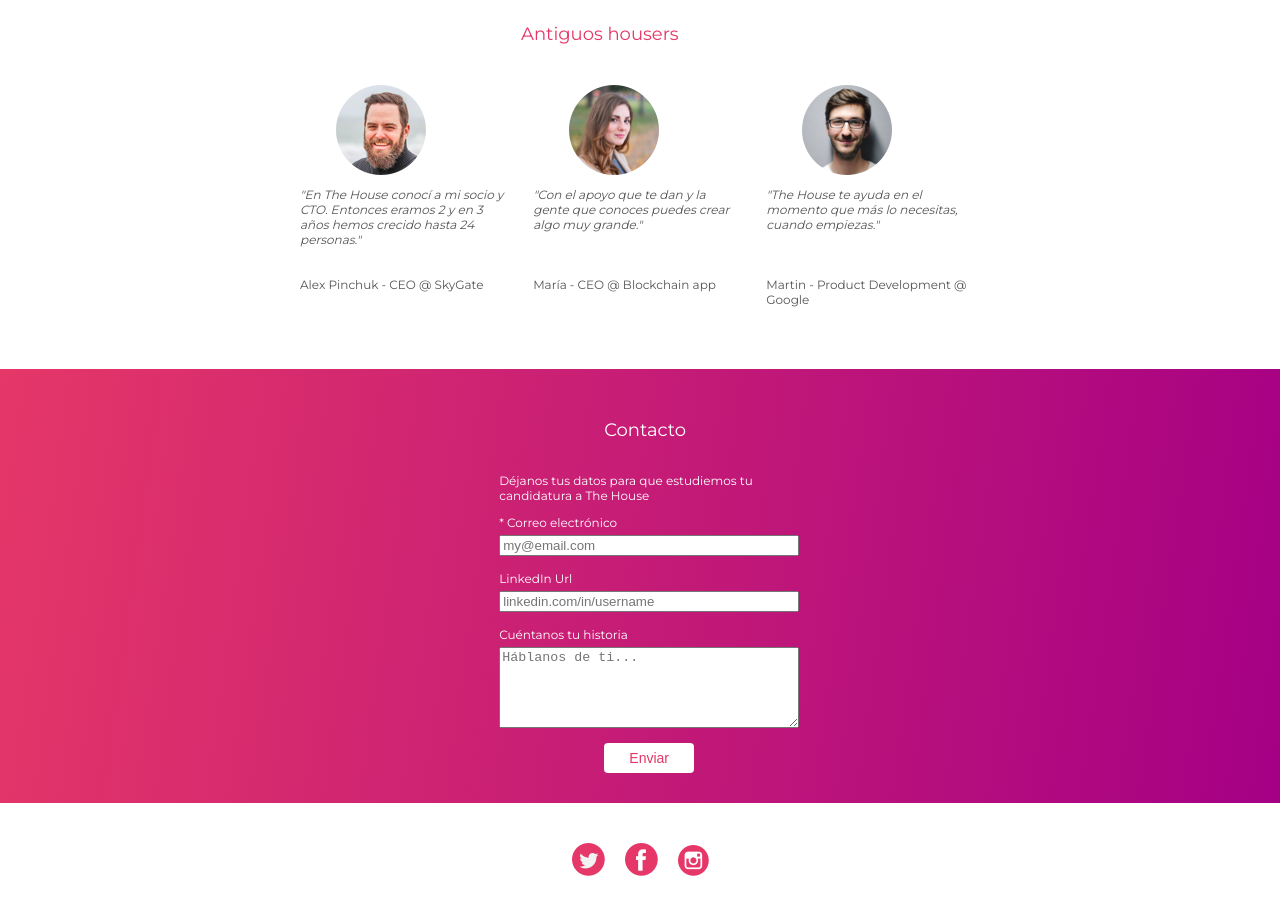
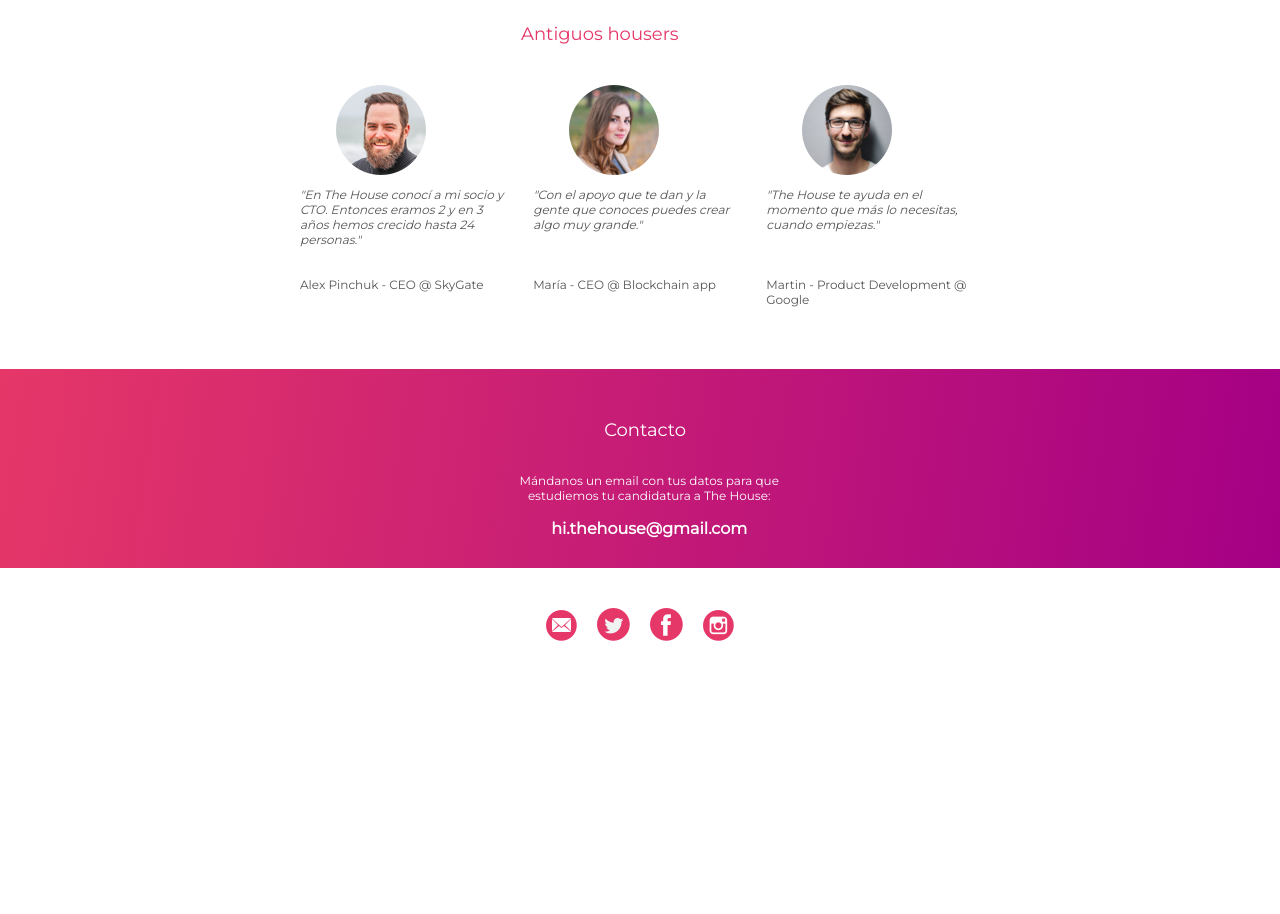
Before and after one commit to miguelarian/thehaus, a website built with webpack: page src/index.html in a window 1280 px wide. Shown: the part 1554-2468 px from the top of the page. After the commit the page ends 2235 px from the top, so only its background shows below. Built offline with nearby package versions, Linux system fonts and the light colour scheme.

Commit message:
Landing v1.0.0 done

```diff
--- a/src/index.html
+++ b/src/index.html
@@ -112,26 +112,17 @@
             <section id="contact" class="section section--full contact">
                 <div class="contact__form">
                     <span class="section__title section__title--secondary section__title--centered">Contacto</span>
-                    <p>Déjanos tus datos para que estudiemos tu candidatura a The House</p>
-                    <div class="contact__form__item">
-                        <div>* Correo electrónico</div>
-                        <input id="email" name="email" type="email" placeholder="my@email.com">
-                    </div>
-                    <div class="contact__form__item">
-                        <div>LinkedIn Url</div>
-                        <input name="linkedin" type="url" placeholder="linkedin.com/in/username">
-                    </div>
-                    <div class="contact__form__item">
-                        <div for="comment">Cuéntanos tu historia</div>
-                        <textarea name="comment" cols="30" rows="5" placeholder="Háblanos de ti..."></textarea>
-                    </div>
-                    <div class="contact__form__item contact__form__item--centered">
-                        <button id="submit" class="btn btn--secondary">Enviar</button>
-                    </div>
+                    <p>Mándanos un email con tus datos para que estudiemos tu candidatura a The House:</p>
+                    <p class="contact__email">hi.thehouse@gmail.com</p>
                 </div>
             </section>
             <section id="social" class="section">
                 <div class="social__list">
+                    <span class="social__item">
+                        <a href='mailto:"mailto:hi.thehouse@gmail.com"'>
+                            <img src="static/email.png" alt="email">
+                        </a>
+                        </span>
                     <span class="social__item">
                         <a href="https://twitter.com/hi_thehouse">
                             <img src="static/twitter.png" alt="twitter">
--- a/src/index.js
+++ b/src/index.js
@@ -24,23 +24,6 @@ function initScroll(){
     });
   }
 
-  function submit() {
-
-    let email = $('#email').val()
-    let li = $('#email').val()
-    let comment  = $('#email').val()
-
-
-    alert('submit')
-  }
-
-
   $(document).ready(function (event) {
-
     initScroll()
-
-    $('#submit').click(function (event) {
-      event.preventDefault()
-      submit()
-    })
   })
--- a/src/style.css
+++ b/src/style.css
@@ -229,6 +229,15 @@ header {
     margin: 20px 39%;
 }
 
+.contact__form p {
+    text-align: center;
+}
+
+.contact__form p.contact__email {
+    font-size: 16px;
+    font-weight: 600;
+}
+
 .contact__form__item {
     margin: 10px 0;
 }
```
Also changed, not shown: src/static/email.png (added).
